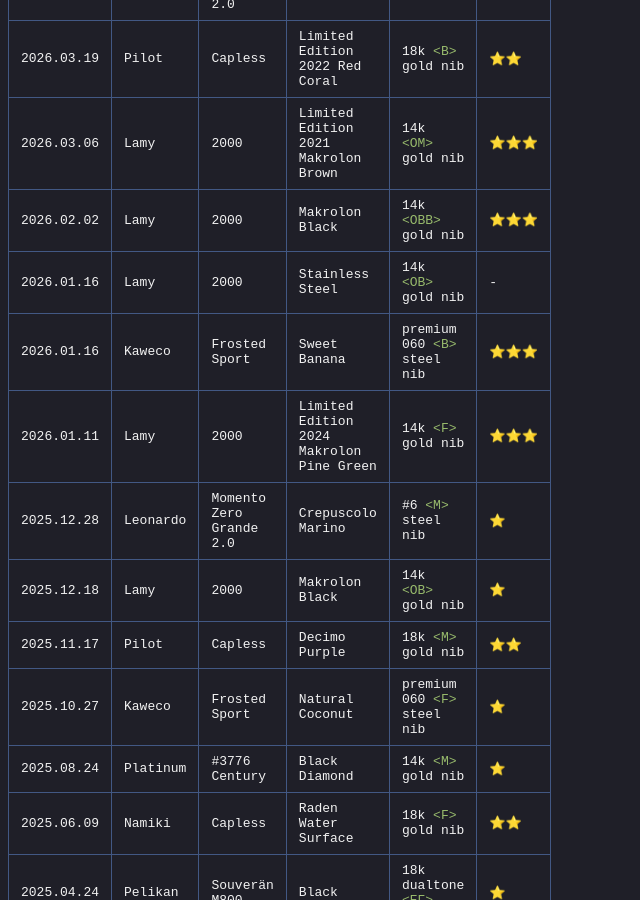
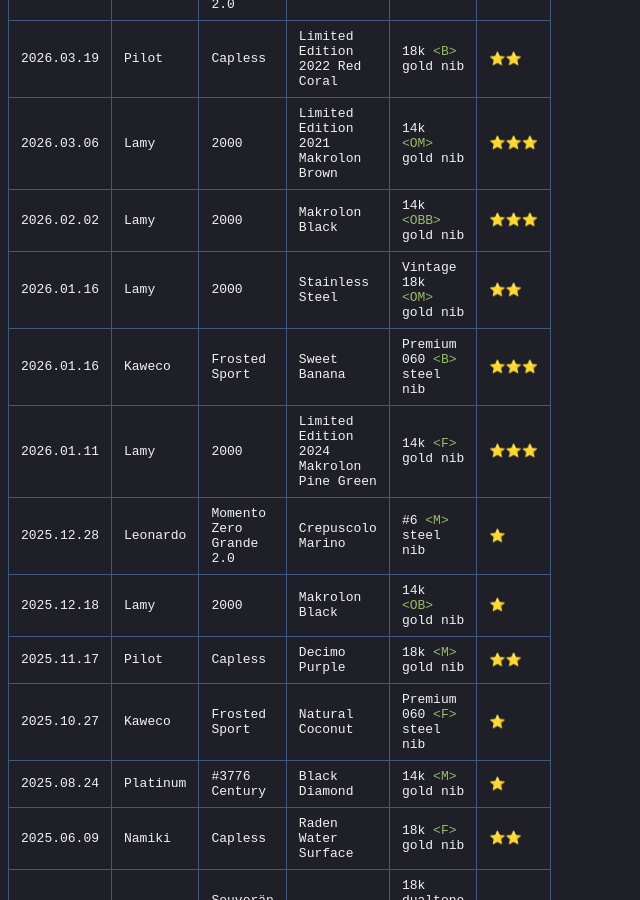
Before and after one commit to s-estay/s-estay.github.io, a Jekyll site: the page built from _posts/2025-12-11-fp-collection.md, in a window 1280 px wide and 900 px high, scrolled down 468 px. Shown: the whole window, without its empty margins (0-640 px from the left). Built offline with Jekyll 4.4.1, drawn with Linux system fonts in a browser that asks for light colours.

Commit message:
Update pen details in fp collection

```diff
--- a/_posts/2025-12-11-fp-collection.md
+++ b/_posts/2025-12-11-fp-collection.md
@@ -17,13 +17,13 @@
 | 2026.03.19 | Pilot | Capless | Limited Edition 2022 Red Coral | 18k `<B>` gold nib | ⭐️⭐️ |
 | 2026.03.06 | Lamy | 2000 | Limited Edition 2021 Makrolon Brown | 14k `<OM>` gold nib | ⭐️⭐️⭐️ |
 | 2026.02.02 | Lamy | 2000 | Makrolon Black | 14k `<OBB>` gold nib | ⭐️⭐️⭐️ |
-| 2026.01.16 | Lamy | 2000 | Stainless Steel | 14k `<OB>` gold nib | - |
-| 2026.01.16 | Kaweco | Frosted Sport | Sweet Banana | premium 060 `<B>` steel nib | ⭐️⭐️⭐️ |
+| 2026.01.16 | Lamy | 2000 | Stainless Steel | Vintage 18k `<OM>` gold nib | ⭐️⭐️ |
+| 2026.01.16 | Kaweco | Frosted Sport | Sweet Banana | Premium 060 `<B>` steel nib | ⭐️⭐️⭐️ |
 | 2026.01.11 | Lamy | 2000 | Limited Edition 2024 Makrolon Pine Green | 14k `<F>` gold nib | ⭐️⭐️⭐️ |
 | 2025.12.28 | Leonardo | Momento Zero Grande 2.0 | Crepuscolo Marino |  #6 `<M>` steel nib | ⭐️ |
 | 2025.12.18 | Lamy | 2000 | Makrolon Black | 14k `<OB>` gold nib | ⭐️ |
 | 2025.11.17 | Pilot | Capless | Decimo Purple | 18k `<M>` gold nib | ⭐️⭐️ |
-| 2025.10.27 | Kaweco | Frosted Sport | Natural Coconut | premium 060 `<F>` steel nib | ⭐️ |
+| 2025.10.27 | Kaweco | Frosted Sport | Natural Coconut | Premium 060 `<F>` steel nib | ⭐️ |
 | 2025.08.24 | Platinum | #3776 Century | Black Diamond | 14k `<M>` gold nib | ⭐️ |
 | 2025.06.09 | Namiki | Capless | Raden Water Surface | 18k `<F>` gold nib | ⭐️⭐️ |
 | 2025.04.24 | Pelikan | Souverän M800 | Black | 18k dualtone `<EF>` gold nib | ⭐️ |
```
